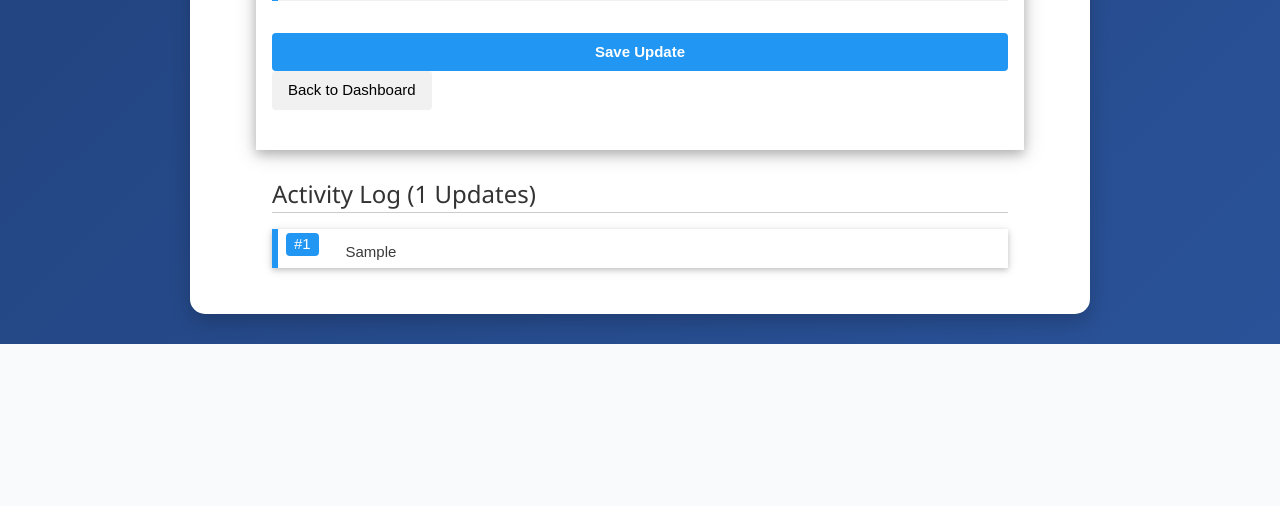
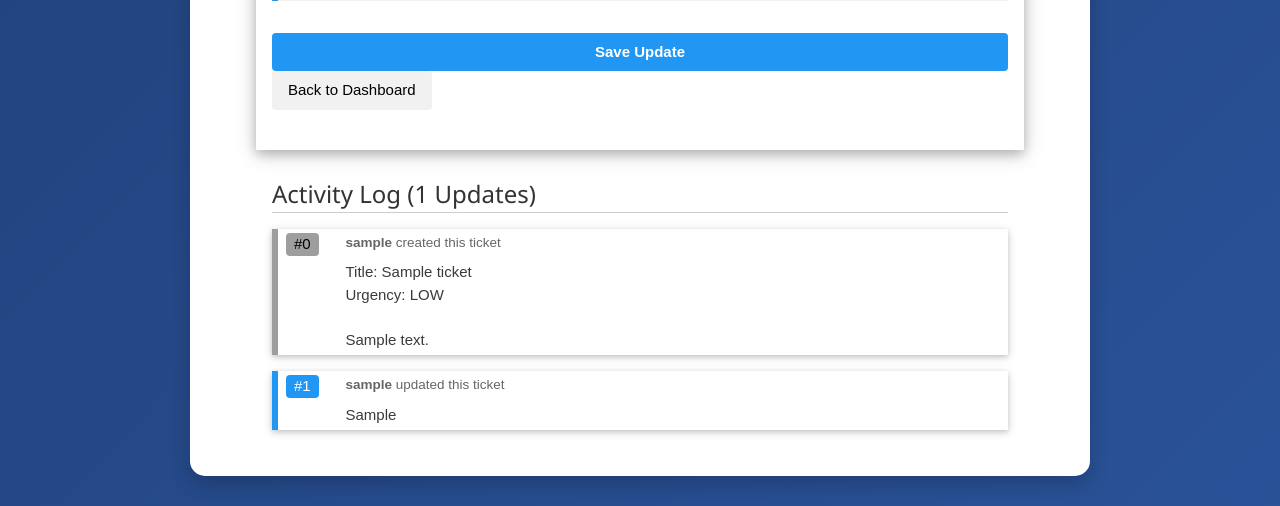
Before and after one commit to bisayangpusa/ticketing_system, a Django app: page /edit/1/ in a window 1280 px wide. Shown: the part 1114-1620 px from the top of the page. Before the commit the page ends 1458 px from the top, so only its background shows below. Run offline with Django 5.2, Linux system fonts and the light colour scheme; a user stored in the database is signed in; tables that the repository leaves empty hold one stand-in row (values such as "Sample post").

Commit message:
final update sana

```diff
--- a/tickets/templates/edit_ticket.html
+++ b/tickets/templates/edit_ticket.html
@@ -60,40 +60,41 @@
    <div class="w3-container w3-margin-top">
     <h3 class="w3-border-bottom">Activity Log ({{ ticket.update_count }} Updates)</h3>
 
+    <div class="w3-panel w3-white w3-card-2 w3-leftbar w3-border-gray w3-padding-small">
+        <div class="w3-row">
+            <div class="w3-col s1">
+                <span class="w3-tag w3-gray w3-round">#0</span>
+            </div>
+            <div class="w3-col s11">
+                <p style="margin: 0; font-size: 0.9em;" class="w3-opacity">
+                    <strong>{{ ticket.creator.username }}</strong> created this ticket <!--on {{ ticket.created_at|date:"M d, Y H:i" }} -->
+                </p>
+                <div class="w3-text-dark-grey" style="margin-top: 8px; line-height: 1.5;">
+                    Title: {{ ticket.title }}<br>
+                    Urgency: {{ ticket.urgency }}<br><br>
+                    {{ ticket.description|linebreaksbr }}
+                </div>
+            </div>
+        </div>
+    </div>
     {% for log in ticket.history.all %}
         <div class="w3-panel w3-white w3-card-2 w3-leftbar w3-border-blue w3-padding-small">
             <div class="w3-row">
                 <div class="w3-col s1">
                     <span class="w3-tag w3-blue w3-round">#{{ forloop.counter }}</span>
                 </div>
-                    <!--
                 <div class="w3-col s11">
-
-                        <p style="margin: 0;">
-                            <strong>{{ log.user.username }}</strong> on {{ log.created_at|date:"M d, Y H:i" }}
-                        </p
-                        <p class="w3-text-dark-grey" style="margin-top: 5px;">
-                            {{ log.changes|linebreaksbr }}
+                    <p style="margin: 0; font-size: 0.9em;" class="w3-opacity">
+                        <strong>{{ log.user.username }}</strong> updated this ticket <!--on {{ log.created_at|date:"M d, Y H:i" }} -->
                     </p>
-                        <p class="w3-text-dark-grey" style="margin-top: 5px;">{{ log.changes }}</p>
-                    </div>
-                    -->
-                    <div class="w3-col s11 ">
-                        <p style="margin: 0; font-size: 0.9em;" class="w3-opacity">
-                        <!--
-                            <strong>{{ log.user.username }}</strong> updated this on {{ log.created_at|date:"M d, Y H:i" }}
-                        </p>
-
-                        -->
                     <div class="w3-text-dark-grey" style="margin-top: 8px; line-height: 1.5;">
                         {{ log.changes|linebreaksbr }}
                     </div>
-
                 </div>
             </div>
         </div>
     {% empty %}
-            <p class="w3-text-grey">No history records found in the database.</p>
+        <p class="w3-text-grey">No updates have been made to this ticket yet.</p>
     {% endfor %}
 </div>
 </div>
--- a/tickets/views.py
+++ b/tickets/views.py
@@ -76,14 +76,14 @@ def edit_ticket(request, pk):
 
 
             if old_values['impact'] != updated_ticket.business_impact:
-                changes_list.append(f"Impact: {updated_ticket.business_impact}")
+                changes_list.append(f"\nImpact: {updated_ticket.business_impact}")
 
             if old_values['status'] != updated_ticket.status:
-                changes_list.append(f"Status: {updated_ticket.status}")
+                changes_list.append(f"\nStatus: {updated_ticket.status}")
 
             if old_values['description'] != updated_ticket.description:
                 # This shows the actual new description text
-                changes_list.append(f"{updated_ticket.description}")
+                changes_list.append(f"\n{updated_ticket.description}")
 
             if not changes_list:
                 changes_list.append("No visible changes made")
@@ -98,7 +98,7 @@ def edit_ticket(request, pk):
                 changes="\n".join(changes_list)
             )
 
-            return redirect('dashboard')
+            return redirect('edit_ticket', pk=ticket.pk)
     else:
         form = TicketUpdateForm(instance=ticket)
 
```
Lines whose indentation alone changed are shown as unchanged.
